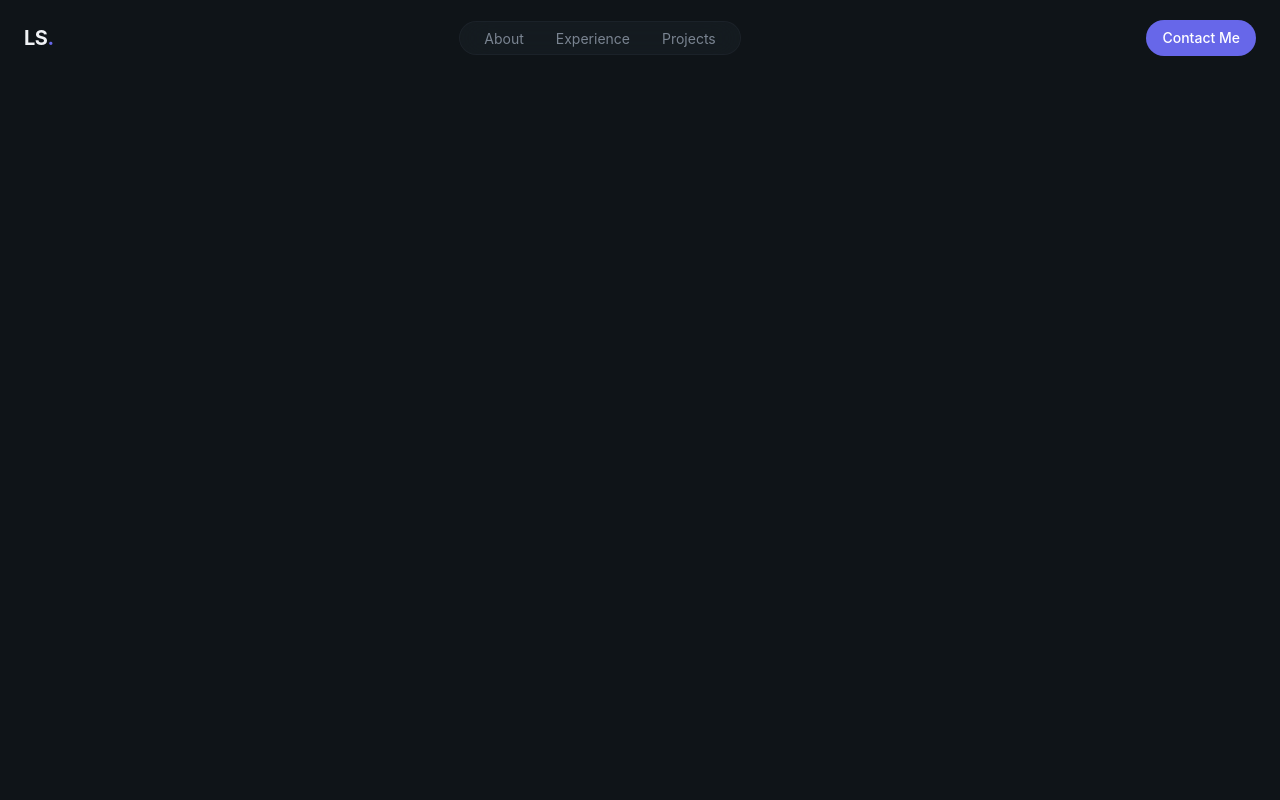
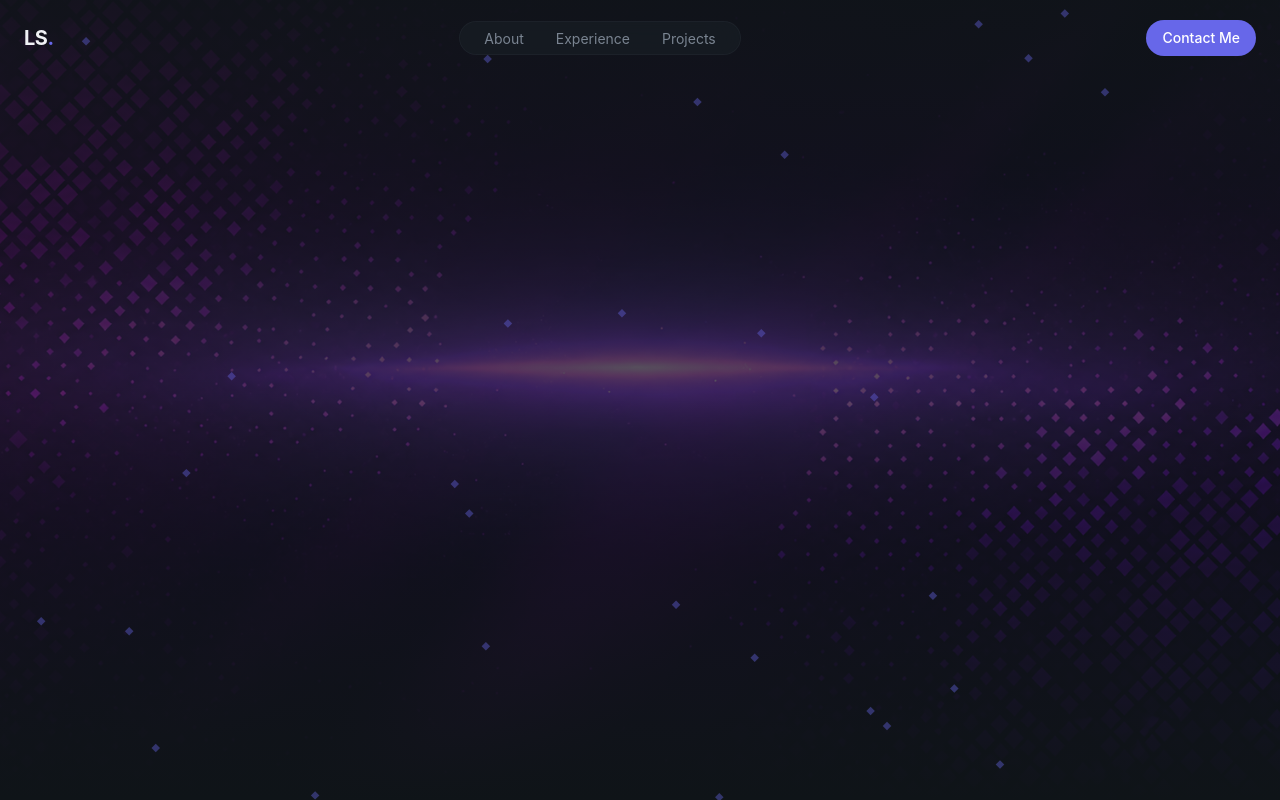
Before and after one commit to lsproat/PortfolioWebsite, a React app: page / in a window 1280 px wide. Built offline with nearby package versions, Linux system fonts and the light colour scheme; the HTML template or start-up script is replaced by a standard one.

Commit message:
Add temp background and styling for About section

```diff
--- a/src/index.css
+++ b/src/index.css
@@ -52,3 +52,38 @@
     border: 1px solid color-mix(in srgb, var(--color-border) 60%, transparent);
   }
 }
+
+@layer utilities {
+  @keyframes fade-in {
+    from {
+      opacity: 0;
+      transform: translateY(20px);
+      filter: blur(10px);
+    }
+    to {
+      opacity: 1;
+      transform: translateY(0px);
+      filter: blur(0px);
+    }
+  }
+
+  @keyframes slow-drift {
+    0%,
+    100% {
+      transform: translate(0, 0);
+    }
+    25% {
+      transform: translate(20px, -30px);
+    }
+    50% {
+      transform: translate(-15px, -20px);
+    }
+    75% {
+      transform: translate(30px, 10px);
+    }
+  }
+
+  .animate-fade-in {
+    animation: fade-in 0.25s ease-out both;
+  }
+}
--- a/src/layout/Navbar.jsx
+++ b/src/layout/Navbar.jsx
@@ -12,7 +12,7 @@ export const Navbar = () => {
   const [isMobileMenuOpen, setIsMobileMenuOpen] = useState(false);
 
   return (
-    <header className="fixed top-0 left-0 right-0 bg-transparent py-5">
+    <header className="fixed top-0 left-0 right-0 bg-transparent py-5 z-50">
       <nav className="container mx-auto px-6 flex items-center justify-between">
         <a
           href="#"
@@ -52,7 +52,7 @@ export const Navbar = () => {
 
       {/* Mobile Menu */}
       {isMobileMenuOpen && (
-        <div className="md:hidden glass-strong">
+        <div className="md:hidden glass-strong animate-fade-in">
           <div className="container mx-auto px-6 py-6 flex flex-col gap-4">
             {navigationLinks.map((link, index) => (
               <a
--- a/src/sections/About.jsx
+++ b/src/sections/About.jsx
@@ -1,3 +1,40 @@
+const dots = Array.from({ length: 30 }, (_, i) => ({
+  id: i,
+  left: Math.random() * 100,
+  top: Math.random() * 100,
+  duration: 15 + Math.random() * 20,
+  delay: Math.random() * 5,
+}));
+
 export const About = () => {
-  return <section></section>;
+  return (
+    <section className="relative min-h-screen flex items-center overflow-hidden">
+      {/* Background */}
+      <div className="absolute inset-0">
+        <img
+          src="/about-background-tmp.png"
+          alt="About image"
+          className="w-full h-full object-cover opacity-40"
+        />
+        <div className="absolute inset-0 bg-linear-to-b from-background/90 via-background/20 to-background" />
+      </div>
+
+      {/* Dots */}
+      <div className="absolute inset-0 overflow-hidden">
+        {dots.map((dot) => (
+          <div
+            key={dot.id}
+            className="absolute w-1.5 h-1.5 rotate-45 opacity-40"
+            style={{
+              backgroundColor: "#6767e9",
+              left: `${dot.left}%`,
+              top: `${dot.top}%`,
+              animation: `slow-drift ${dot.duration}s ease-in-out infinite`,
+              animationDelay: `${dot.delay}s`,
+            }}
+          />
+        ))}
+      </div>
+    </section>
+  );
 };
```
Also changed, not shown: public/about-background-tmp.png (added), 1 other file (tests, documents, lock files or other folders).
